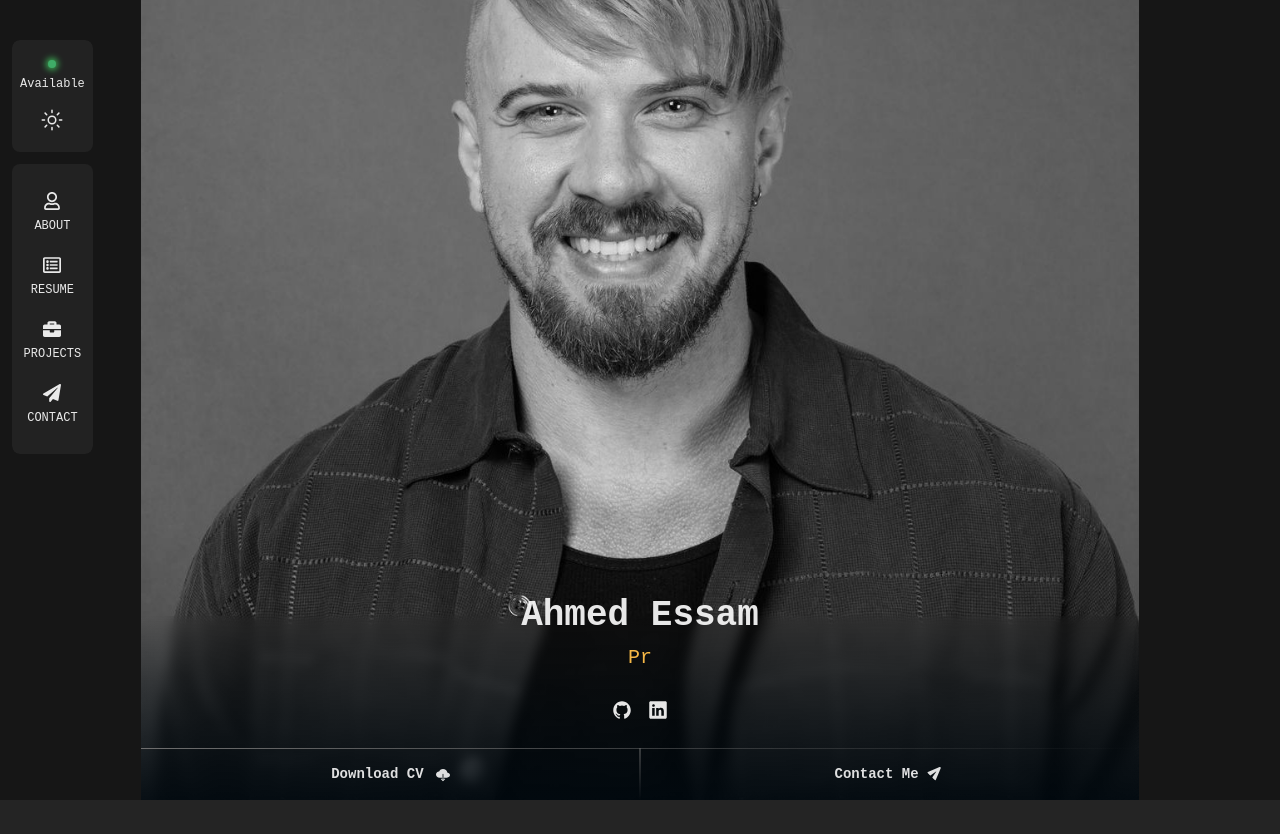
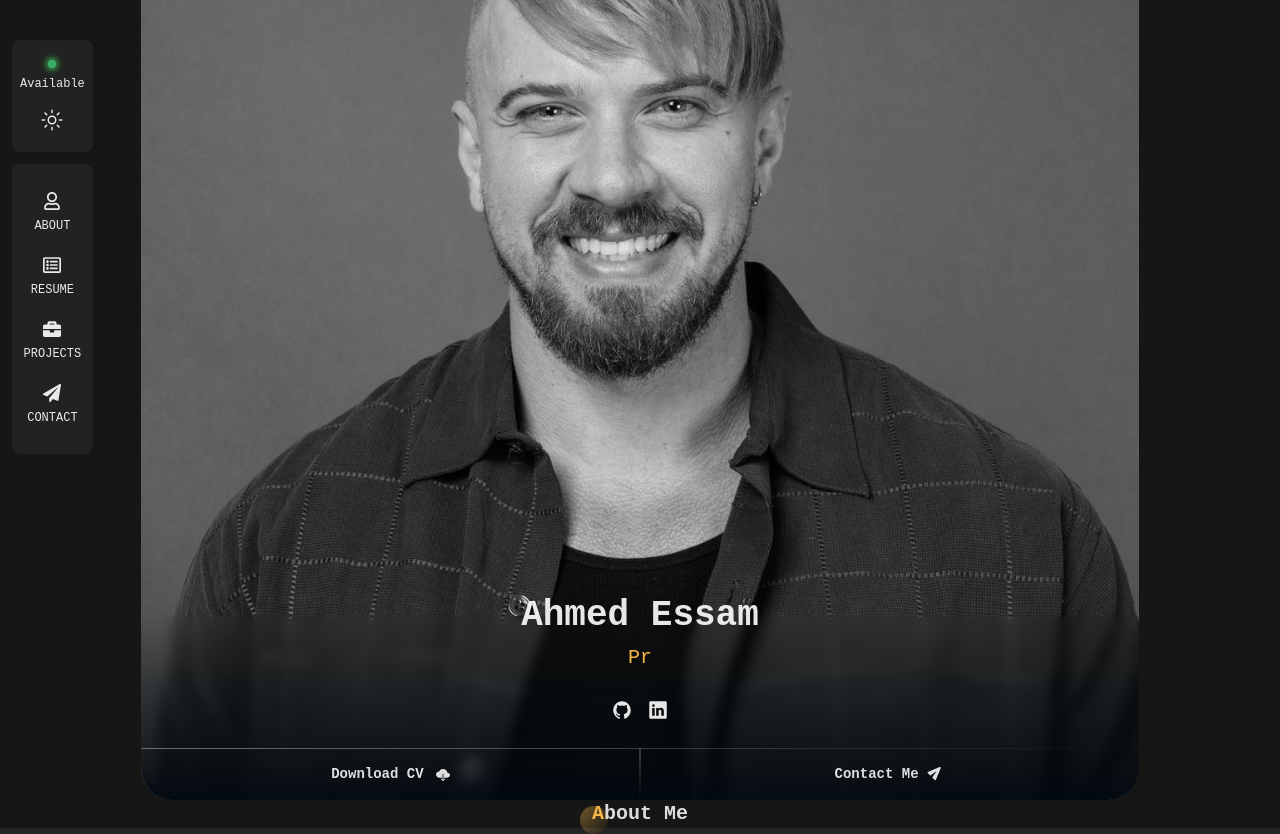
Before and after one commit to aehamdy/my-portfolio, a React (Vite) app: page / in a window 1280 px wide. Before the commit the page ends 800 px from the top, so only its background shows below. Built offline with nearby package versions, Linux system fonts and the light colour scheme; a web font is replaced by a local one.

Commit message:
feat: Create SectionTitle component

```diff
--- a/src/App.jsx
+++ b/src/App.jsx
@@ -1,12 +1,14 @@
 import HeroSection from "./components/HeroSection";
 import "./App.css";
 import Header from "./components/Header";
+import SectionTitle from "./components/SectionTitle";
 
 function App() {
   return (
     <div className="container mx-auto">
       <Header />
       <HeroSection />
+      <SectionTitle />
     </div>
   );
 }
--- a/src/components/HeroSection.jsx
+++ b/src/components/HeroSection.jsx
@@ -5,7 +5,7 @@ function HeroSection() {
   return (
     <section
       style={{ backgroundImage: `url(${myImage})` }}
-      className={`relative flex justify-center w-full md:w-4/5 h-[calc(100dvh-109px)] md:h-[100dvh] mx-auto bg-[url(${myImage})] bg-cover bg-no-repeat bg-center`}
+      className={`relative flex justify-center w-full md:w-4/5 h-[calc(100dvh-109px)] md:h-[100dvh] mx-auto bg-[url(${myImage})] bg-cover bg-no-repeat bg-center rounded-b-[32px] overflow-hidden`}
     >
       <ProfileInfoSection />
     </section>
--- /dev/null
+++ b/src/components/SectionTitle.jsx
@@ -0,0 +1,12 @@
+function SectionTitle() {
+  return (
+    <h3 className="text-xl font-semibold text-dark-gray dark:text-white-85 duration-short">
+      <span className="relative text-accent before:absolute before:w-7 before:h-7 before:top-1 before:-start-3 before:bg-transparent-circle before:rounded-[50%]">
+        A
+      </span>
+      bout Me
+    </h3>
+  );
+}
+
+export default SectionTitle;
--- a/tailwind.config.js
+++ b/tailwind.config.js
@@ -8,6 +8,9 @@ module.exports = {
   ],
   theme: {
     extend: {
+      spacing: {
+        'section-padding': '30px',
+      },
       colors: {
         accent: '#f6b846',
         'white-55': 'rgba(255,255,255,0.55)',
@@ -30,6 +33,7 @@ module.exports = {
         'blurred-bg': 'linear-gradient(180deg, rgba(4, 25, 29, 0) 0%, rgb(1 9 15 / 90%) 100%)',
         'custom-gradient-to-r': 'linear-gradient(to right, #6e6e6e, transparent)',
         'custom-gradient-to-b': 'linear-gradient(to bottom, #6e6e6e, transparent)',
+        'transparent-circle': 'linear-gradient(135deg,rgba(246,184,70,.4) 0%,rgba(246,184,70,.01) 100%)',
       },
       boxShadow: {
         'available-shadow': '0px 0px 6px 2px rgba(75, 255, 114, 0.88)',
```
